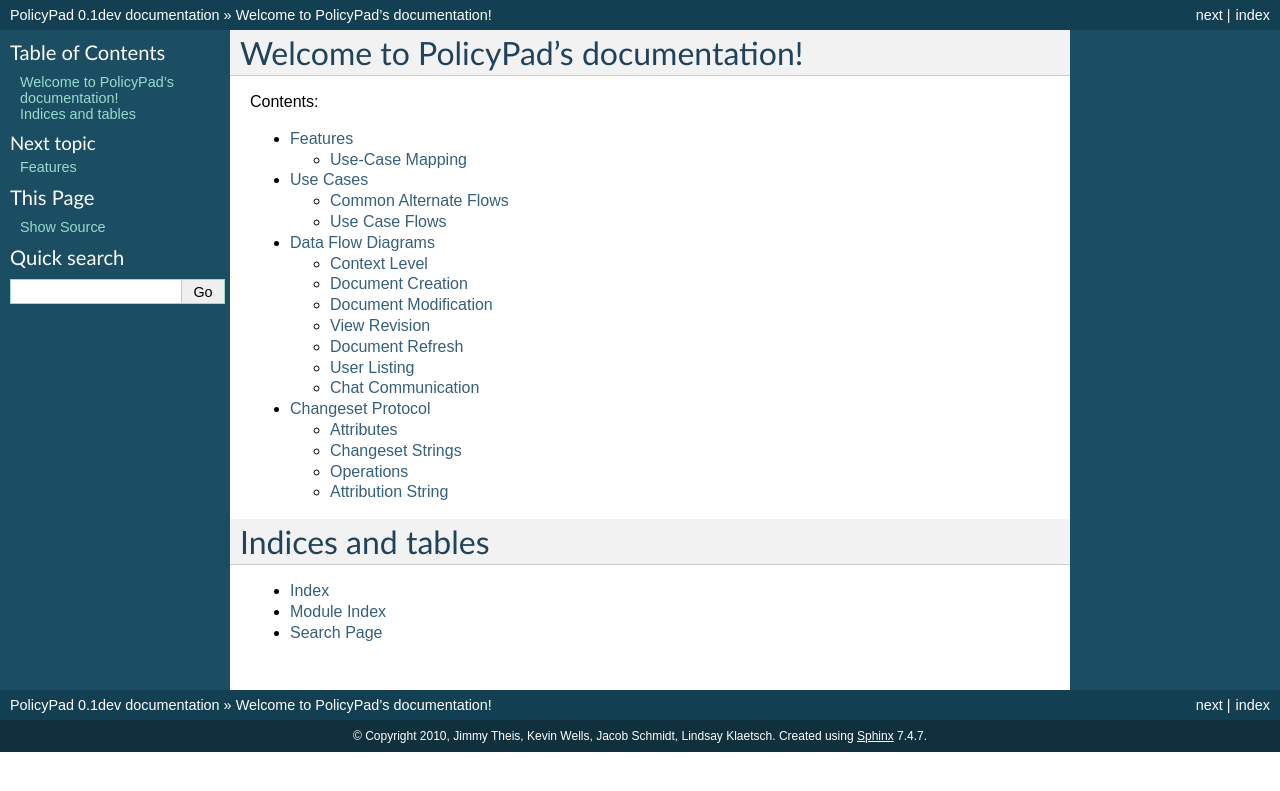
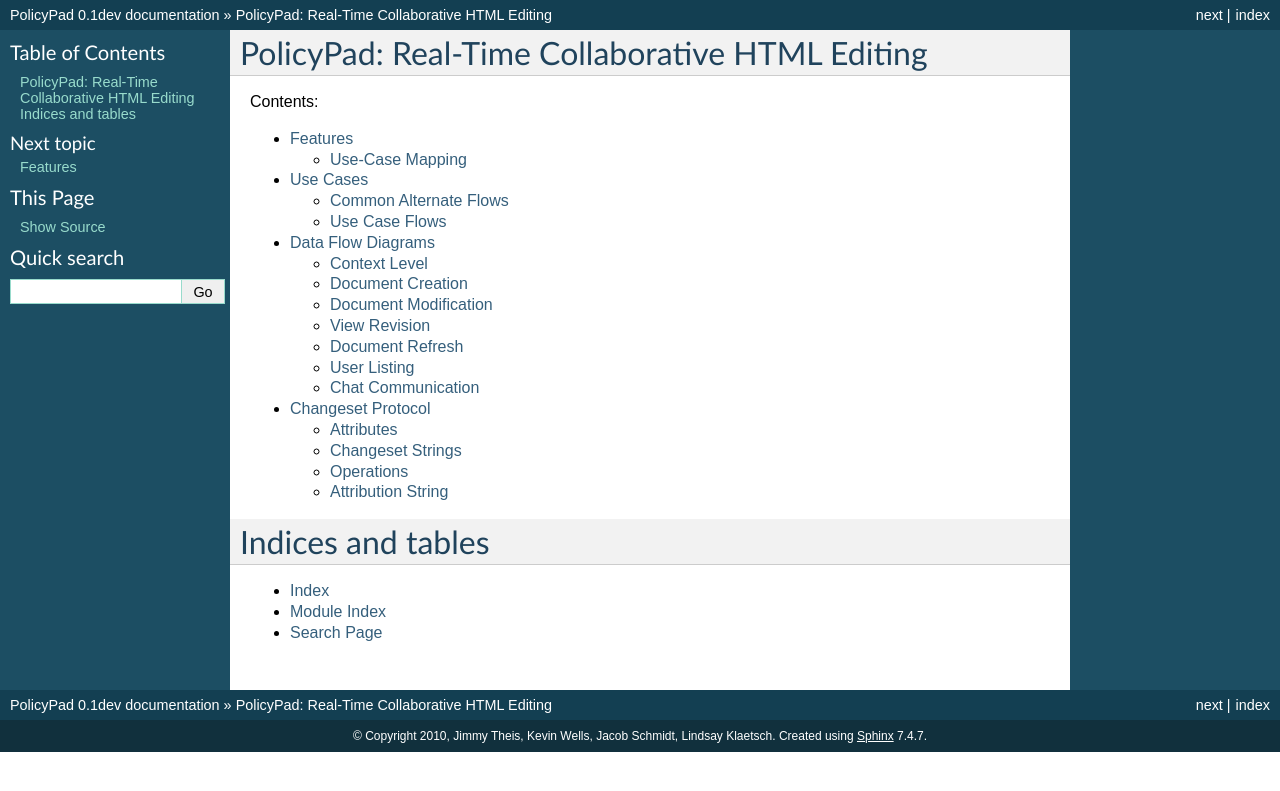
Before and after one commit to PolicyStat/PolicyPad, a Sphinx documentation site: the page built from doc/index.rst, in a window 1280 px wide. Shown: the top 791 px of the page. Built offline with Sphinx 7.4.7, drawn with Linux system fonts in a browser that asks for light colours.

Commit message:
Change the main title so it's a little less goofy
Signed-off-by: Jimmy Theis <jimmy@jetheis.com>

```diff
--- a/doc/index.rst
+++ b/doc/index.rst
@@ -3,8 +3,8 @@
    You can adapt this file completely to your liking, but it should at least
    contain the root `toctree` directive.
 
-Welcome to PolicyPad's documentation!
-=====================================
+PolicyPad: Real-Time Collaborative HTML Editing
+===============================================
 
 Contents:
 
```
